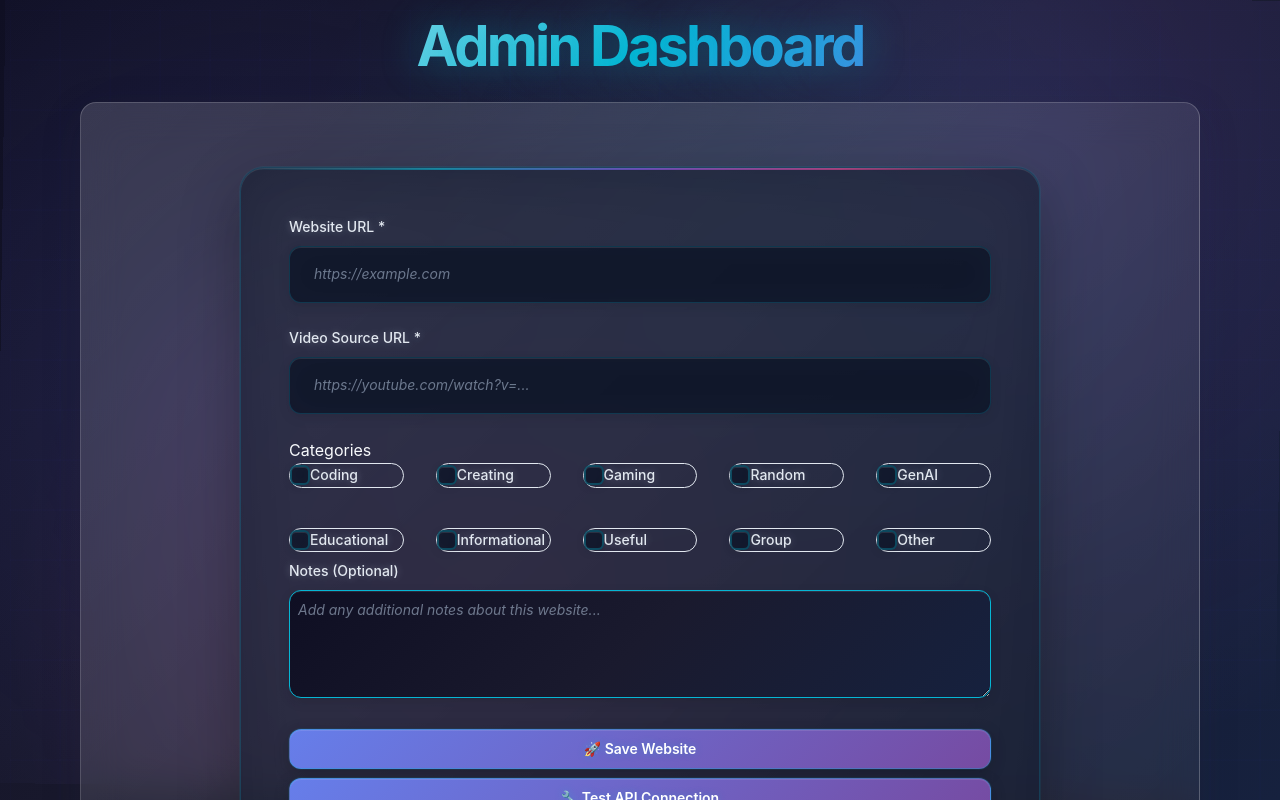
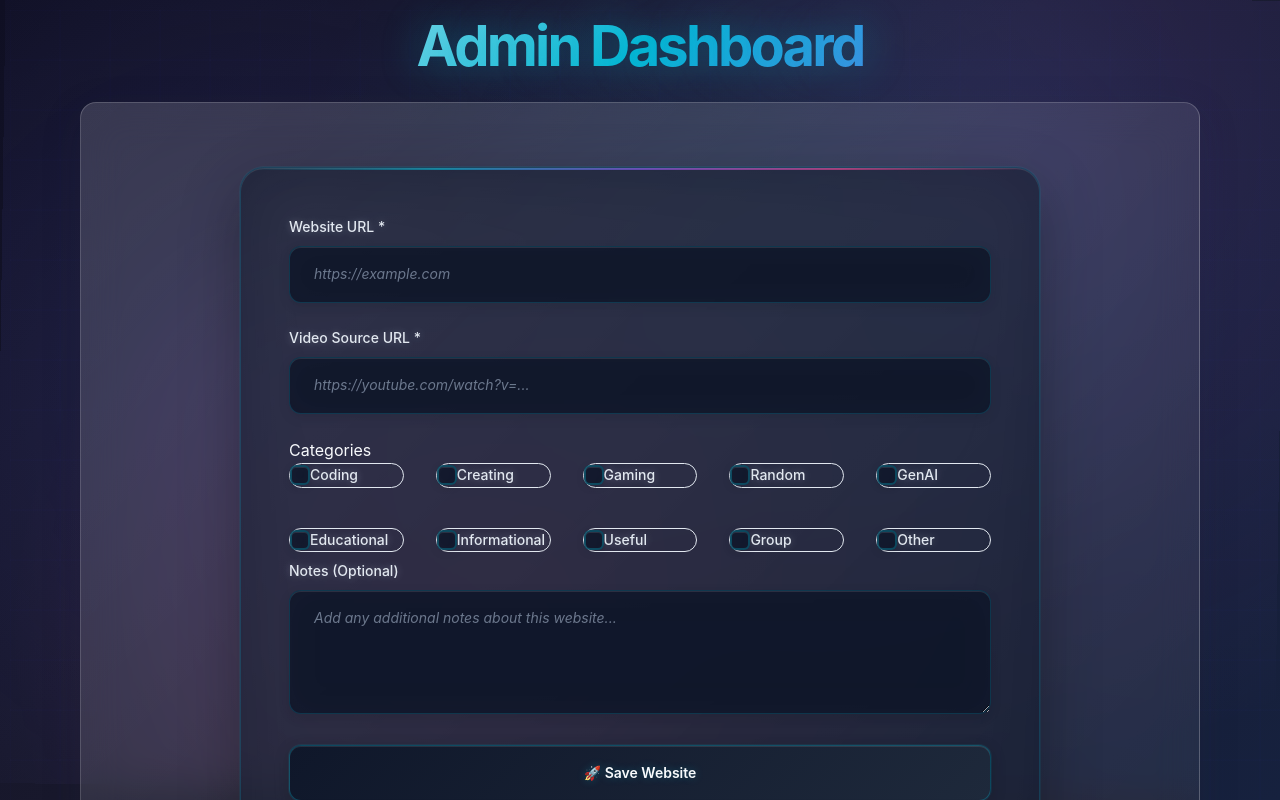
Before and after one commit to demaceo/nifty-nets, a Next.js app: page /admin in a window 1280 px wide. Shown: the top 800 px of the page. Built offline with nearby package versions, Linux system fonts and the light colour scheme; no server answers; the database is empty.

Commit message:
clean .card

```diff
--- a/styles/globals.css
+++ b/styles/globals.css
@@ -815,28 +815,14 @@ form::before {
   animation: rotate-slow 20s linear infinite;
 }
 
-/* Enhanced shadows and depth */
 .card {
-  /* background: rgba(255, 255, 255, 0.17); */
+  background: var(--gradient-glass);
   backdrop-filter: blur(20px);
-  border-radius: 16px;
+  border-radius: var(--radius-lg);
   padding: 24px;
-  box-shadow: 0 10px 30px rgba(0, 0, 0, 0.1);
+  box-shadow: var(--shadow-glass);
   border: 1px solid rgba(255, 255, 255, 0.2);
   transition: all 0.3s cubic-bezier(0.4, 0, 0.2, 1);
-}
-
-.card:hover {
-  transform: translateY(-5px);
-  box-shadow: 0 20px 40px rgba(0, 0, 0, 0.15);
-}
-
-/* Enhanced styling for WebsiteCard */
-.card {
-  background: var(--gradient-glass);
-  border-radius: var(--radius-lg);
-  box-shadow: var(--shadow-glass);
-  transition: transform 0.3s ease, box-shadow 0.3s ease;
   overflow: hidden;
 }
 
@@ -862,47 +848,13 @@ form::before {
 }
 
 .card .categories span {
-  background: var(--secondary-400);
-  color: var(--secondary-900);
+  background: none;
+  color: inherit;
   padding: var(--space-xs) var(--space-sm);
-  border-radius: var(--radius-sm);
+  border-radius: var(--radius-full);
   font-size: 0.75rem;
   font-weight: 500;
-}
-
-.card .categories span:hover {
-  background: var(--secondary-500);
-  color: var(--secondary-100);
-}
-
-.card textarea {
-  background: var(--gradient-dark);
-  color: var(--accent-cyan);
-  border: 1px solid var(--accent-cyan);
-  border-radius: var(--radius-md);
-  padding: var(--space-sm);
-  font-size: 0.875rem;
-  transition: border-color 0.3s ease, box-shadow 0.3s ease;
-}
-
-.card textarea:focus {
-  border-color: var(--accent-emerald);
-  box-shadow: var(--shadow-glow);
-}
-
-.card button {
-  background: var(--gradient-primary);
-  color: #fff;
-  border-radius: var(--radius-md);
-  padding: var(--space-sm) var(--space-md);
-  font-size: 0.875rem;
-  font-weight: 600;
-  transition: background 0.3s ease, transform 0.3s ease;
-}
-
-.card button:hover {
-  background: var(--gradient-secondary);
-  transform: translateY(-2px);
+  border: 1px solid var(--secondary-400);
 }
 
 /* Modern focus indicators */
```
